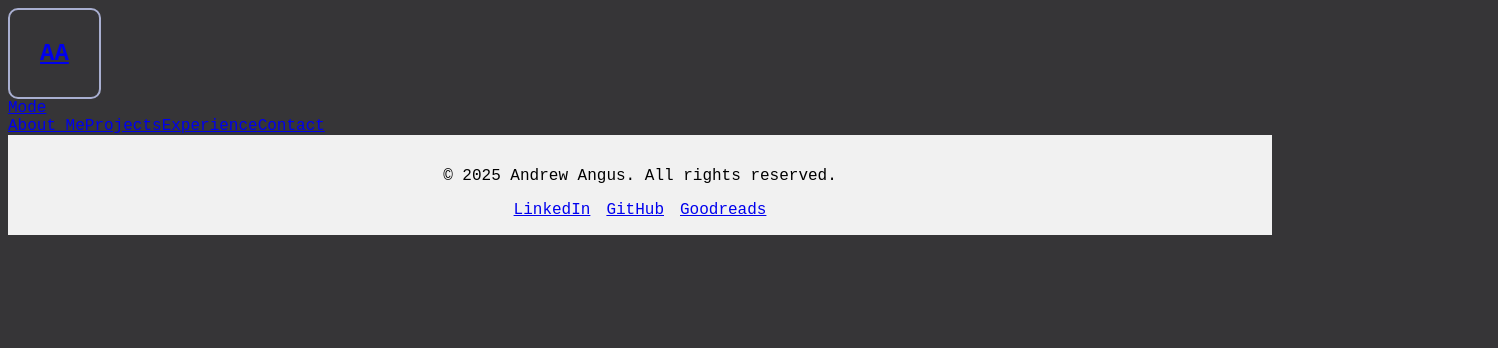
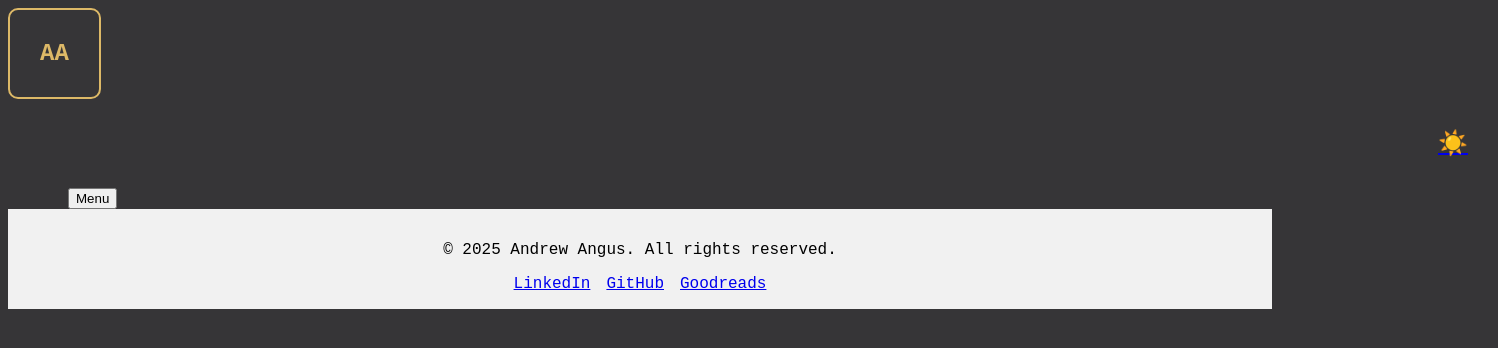
Before and after one commit to aangus98/Portfoliov2, a React (Vite) app in the folder front-end/: page / in a window 1280 px wide. Shown: the top 348 px of the page, 1498 px wide, since content can reach past the window. Built offline with nearby package versions, Linux system fonts and the light colour scheme.

Commit message:
Cleaned upp the header and footer

```diff
--- a/front-end/src/components/css/header.css
+++ b/front-end/src/components/css/header.css
@@ -11,8 +11,30 @@
     font-size: 1.5em;
     font-weight: bold;
     display: inline-block;
-    border: 2px solid var(--tertiary);
+    border: 2px solid var(--accent1);
     border-radius: 10px;
     padding: 30px;
-    color: var(--tertiary)
 }
+
+.brand a {
+    text-decoration: none;
+    color: var(--accent1);
+}
+
+.modeContainer {
+    font-size: 1.5em;
+    font-weight: bold;
+    display: inline-block;
+    padding: 30px;
+    margin-left: 1400px;
+}
+
+.menu {
+    display: inline-block;
+    margin-left: 30px;
+}
+
+.menu a {
+    text-decoration: none;
+    color: var(--accent1);
+}
--- /dev/null
+++ b/front-end/src/components/dropdown.tsx
@@ -0,0 +1,32 @@
+import React from "react";
+import { Link } from "react-router-dom";
+
+interface DropDownProps {
+  options: string[];
+}
+
+const DropDown: React.FC<DropDownProps> = ({ options }) => {
+  // Map each option to its corresponding route
+  const optionLinks: { [key: string]: string } = {
+    "About Me": "/about",
+    "Projects": "/projects",
+    "Experience": "/experience",
+    "Contact": "/contact",
+  };
+
+  return (
+    <div className="dropdown">
+      <ul>
+        {options.map((option, index) => (
+          <li key={index}>
+            <Link to={optionLinks[option] || "/"}>
+              {option}
+            </Link>
+          </li>
+        ))}
+      </ul>
+    </div>
+  );
+};
+
+export default DropDown;
--- a/front-end/src/components/header.tsx
+++ b/front-end/src/components/header.tsx
@@ -1,6 +1,7 @@
 // Removed unused React import
 import { Link } from "react-router-dom";
 import "./css/header.css";
+import Menu from "./menu";
 
 const Header = () => {
     return (
@@ -11,13 +12,10 @@ const Header = () => {
                           <Link to="/">AA</Link>
                      </div>
                      <div className="modeContainer">
-                            <Link to="/mode">Mode</Link>
+                            <Link to="/mode">☀️</Link>
                       </div>
                         <div className="menu">
-                            <Link to="/aboutMe">About Me</Link>
-                            <Link to="/projects">Projects</Link>
-                            <Link to="/experience">Experience</Link>
-                            <Link to="/contact">Contact</Link>
+                            <Menu />
                         </div>
                 </div>
               </div>
--- /dev/null
+++ b/front-end/src/components/menu.tsx
@@ -0,0 +1,20 @@
+import React, { useState } from "react";
+import DropDown from "./dropdown";
+
+const Menu: React.FC = () => {
+  const [showMenu, setShowMenu] = useState<boolean>(false);
+  const options: string[] = ["About Me", "Projects", "Experience", "Contact"];
+
+  const handleClick = () => {
+    setShowMenu(!showMenu);
+  };
+
+  return (
+    <div className="menu">
+      <button onClick={handleClick}>Menu</button>
+      {showMenu && <DropDown options={options} />}
+    </div>
+  );
+};
+
+export default Menu;
```
